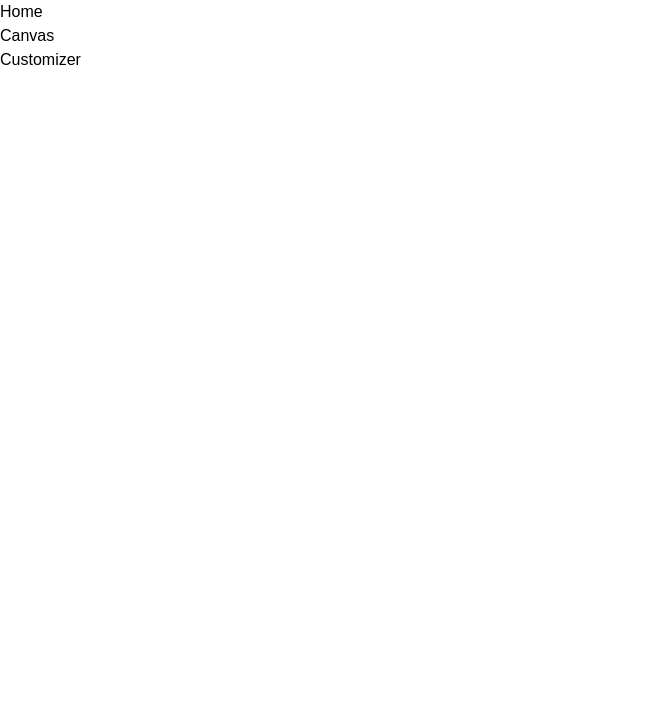
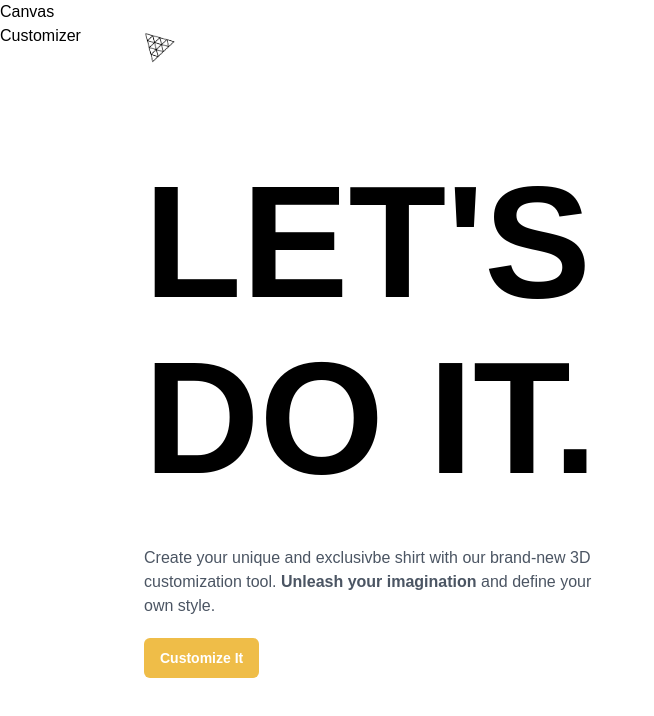
Before and after one commit to Benhatsdrauf/threejs_shirt_customizer, a React (Vite) app in the folder client/: page / in a window 1280 px wide. Shown: the top 716 px of the page, without its empty margins (0-654 px from the left). Built offline with nearby package versions, Linux system fonts and the light colour scheme; a web font is replaced by a local one.

Commit message:
Update Home.jsx

```diff
--- a/client/src/pages/Home.jsx
+++ b/client/src/pages/Home.jsx
@@ -1,9 +1,57 @@
-import React from 'react'
+import { motion, AnimatePresence } from "framer-motion";
+import { useSnapshot } from "valtio";
+
+import {
+  headContainerAnimation,
+  headContentAnimation,
+  headTextAnimation,
+  slideAnimation,
+} from "../config/motion";
+import state from "../store";
+import { CustomButton } from "../components";
 
 const Home = () => {
+  const snap = useSnapshot(state);
   return (
-    <div>Home</div>
-  )
-}
+    <AnimatePresence>
+      {snap.intro && (
+        <motion.section className="home" {...slideAnimation("left")}>
+          <motion.header {...slideAnimation("down")}>
+            <img
+              src="./threejs.png"
+              alt="logo"
+              className="w-8 h-8 object-contain"
+            />
+          </motion.header>
 
-export default Home
+          <motion.div className="home-content" {...headContainerAnimation}>
+            <motion.div {...headTextAnimation}>
+              <h1 className="head-text">
+                LET'S <br className="xl:block hidde" /> DO IT.
+              </h1>
+            </motion.div>
+            <motion.div
+              className="flex flex-col gap-5"
+              {...headContentAnimation}
+            >
+              <p className="max-w-md font-normal text-gray-600 text-base">
+                Create your unique and exclusivbe shirt with our brand-new 3D
+                customization tool. <strong> Unleash your imagination</strong>{" "}
+                and define your own style.
+              </p>
+
+              <CustomButton
+                type="filled"
+                title="Customize It"
+                handleClick={() => (state.intro = false)}
+                customStyles="w-fit px-4 py-2.5 font-bold text-sm"
+              />
+            </motion.div>
+          </motion.div>
+        </motion.section>
+      )}
+    </AnimatePresence>
+  );
+};
+
+export default Home;
```
